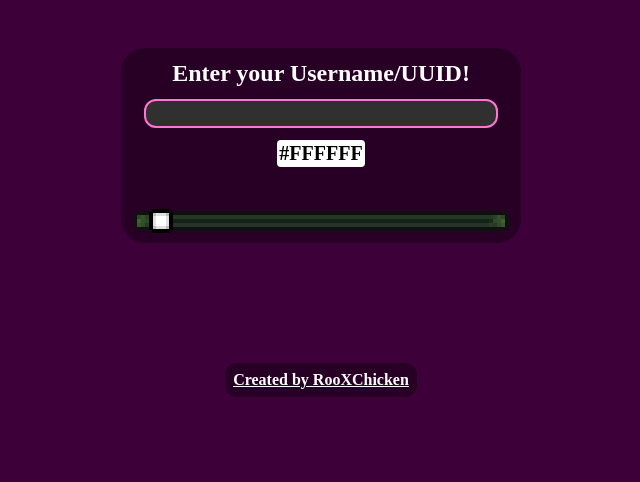
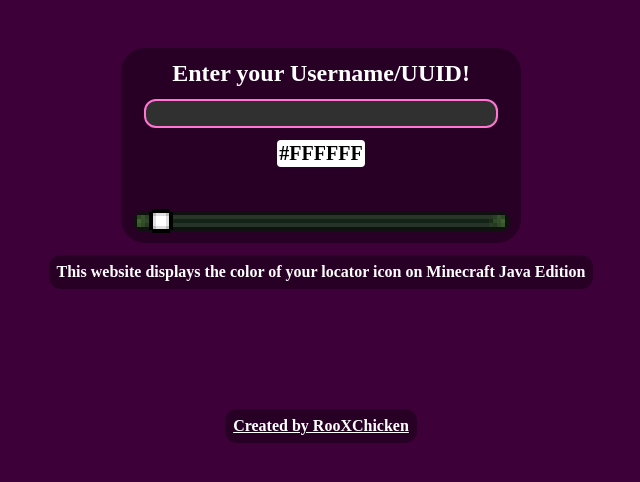
Before and after one commit to RooXChicken/locator-color, a plain HTML site: page index.html in a window 1280 px wide. Shown: the whole page, without its empty margins (319-959 px from the left). Drawn offline with Linux system fonts and the light colour scheme; a web font is replaced by a local one.

Commit message:
Add an about message

```diff
--- a/index.html
+++ b/index.html
@@ -21,8 +21,10 @@
 
             <img id="iconOutline" src="assets/player_icon_out.png">
             <img id="bar" src="assets/bar.png">
+
         </div>
 
+        <p class="label" style="text-align: center; margin: auto; margin-top: 12px;">This website displays the color of your locator icon on Minecraft Java Edition</p>
         <a href="https://loveroo.org"><p class="label" style="margin: auto; margin-top: 120px;">Created by RooXChicken</p></a>
     </body>
 
```
